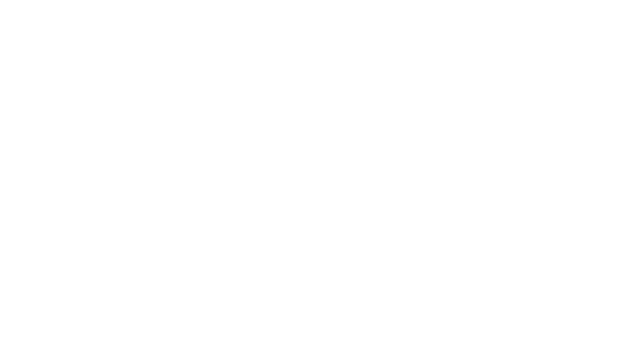
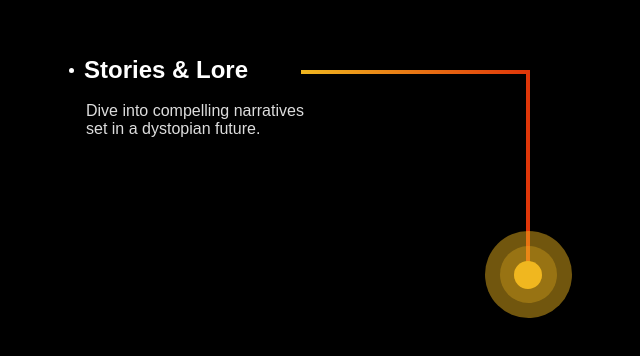
Before and after one commit to Sandro-Zosiashvili/AIchatbot, a Next.js app in the folder chatbot/: page / in a window 1280 px wide. Shown: the part 230-586 px from the top of the page, without its empty margins (231-871 px from the left). Built offline with nearby package versions, Linux system fonts and the light colour scheme.

Commit message:
create summary component

```diff
--- /dev/null
+++ b/chatbot/src/app/components/Summary/Summary.module.scss
@@ -0,0 +1,110 @@
+.container {
+
+    display: flex;
+    gap: 2px;
+    height: 250px;
+    width: 461px;
+    overflow: visible;
+    position: relative;
+
+
+
+}
+
+.insideBox {
+    width: 230px;
+    height: 250px;
+    overflow: visible;
+    position: relative;
+}
+
+.secondBox {
+    width: 230px;
+    height: 208px;
+    // background-color: black;
+    // border-top: solid 2px red;
+    // border-right: solid 2px red;
+    // position: relative;
+    // background: linear-gradient(to right, #F0B71F, #E03609);
+    // border-image: linear-gradient(to right, darkblue, darkorchid) 1;
+    border-width: 4px;
+    border-style: solid;
+    border-image: linear-gradient(to right, #F0B71F, #E03609) 1;
+    border-left: none;
+    border-bottom: none;
+    display: flex;
+    flex-direction: column-reverse;
+    align-items: flex-end;
+
+}
+
+.summaryText {
+    display: flex;
+    align-items: center;
+    gap: 10px;
+    position: relative;
+    top: -14px
+}
+
+.SummaryDot {
+    width: 5px;
+    height: 5px;
+    border-radius: 8px;
+    background-color: white;
+}
+
+.summaryInsideText {
+    color: white;
+    font-size: 24px;
+    font-weight: 600;
+
+}
+
+.ball {
+    background-color: #F0B71F;
+    width: 28px;
+    height: 28px;
+    transition: transform 0.3s ease;
+    border-radius: 50%;
+}
+
+.secondBall {
+    width: 57px;
+    height: 57px;
+    background-color: #F0B71F4D;
+    border-radius: 50%;
+    display: flex;
+    align-items: center;
+    justify-content: center;
+    transition: transform 0.3s ease;
+}
+
+.thirdBall {
+    width: 87px;
+    height: 87px;
+    border-radius: 50%;
+    background-color: #F0B71F78;
+    display: flex;
+    align-items: center;
+    justify-content: center;
+    margin-right: -45.5px;
+    // margin-bottom: -10px;
+    position: relative;
+    top: 40px;
+    z-index: 10;
+    transition: transform 0.3s ease;
+}
+
+.ball:hover,
+.secondBall:hover,
+.thirdBall:hover {
+    transform: scale(1.06);
+}
+
+.text {
+    width: 240px;
+    height: 50px;
+    color: #DDDDDD;
+    margin-top: 4px;
+    margin-left: 17px;
+}
--- /dev/null
+++ b/chatbot/src/app/components/Summary/Summary.tsx
@@ -0,0 +1,43 @@
+import styles from './Summary.module.scss'
+
+
+
+
+
+
+const Summary = () => {
+
+
+    return (
+        <div className={styles.container}>
+            <div className={styles.insideBox}>
+                <div className={styles.summaryText}>
+                    <div className={styles.SummaryDot}>
+
+                    </div>
+                    <div className={styles.summaryInsideText}>
+                        Stories & Lore
+                    </div>
+                </div>
+                <div className={styles.text}>
+                    Dive into compelling narratives set in a dystopian future.
+                </div>
+            </div>
+            <div className={styles.secondBox}>
+                <div className={styles.thirdBall}>
+                    <div className={styles.secondBall}>
+                        <div className={styles.ball}>
+
+                        </div>
+                    </div>
+                </div>
+
+
+            </div>
+
+        </div>
+
+    )
+}
+
+export default Summary
--- a/chatbot/src/app/page.module.css
+++ b/chatbot/src/app/page.module.css
@@ -3,4 +3,9 @@
     box-sizing: border-box;
     margin: 0;
     padding: 0;
+
+    height: 100vh;
+
+    background-color: black;
+    padding: 300px;
 }
--- a/chatbot/src/app/page.tsx
+++ b/chatbot/src/app/page.tsx
@@ -3,13 +3,14 @@ import styles from "./page.module.css";
 import Logo from "./components/Logo/Logo";
 import Menu from "./components/Menu/Menu";
 import Header from "./components/Header/Header";
+import Summary from "./components/Summary/Summary";
 
 export default function Home() {
   return (
     <div className={styles.container}>
 
 
-
+      <Summary />
 
 
 
```
